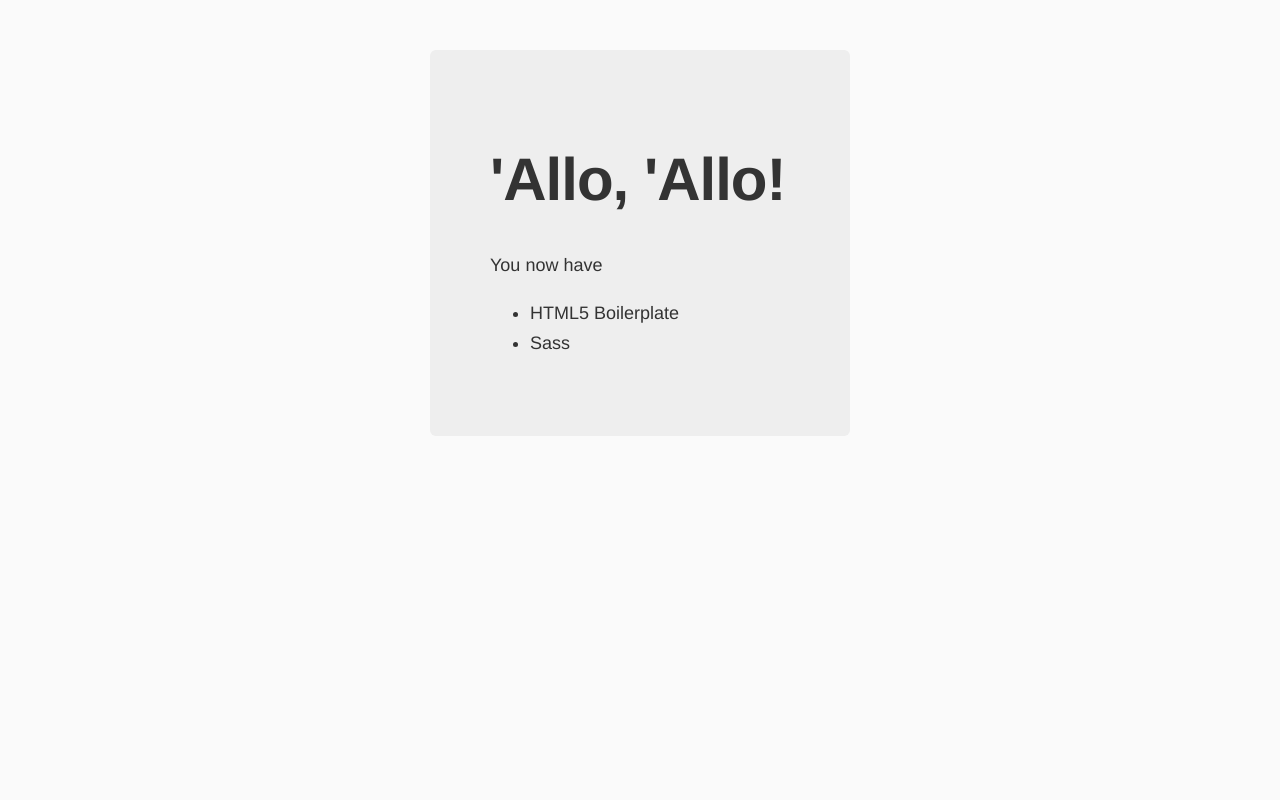
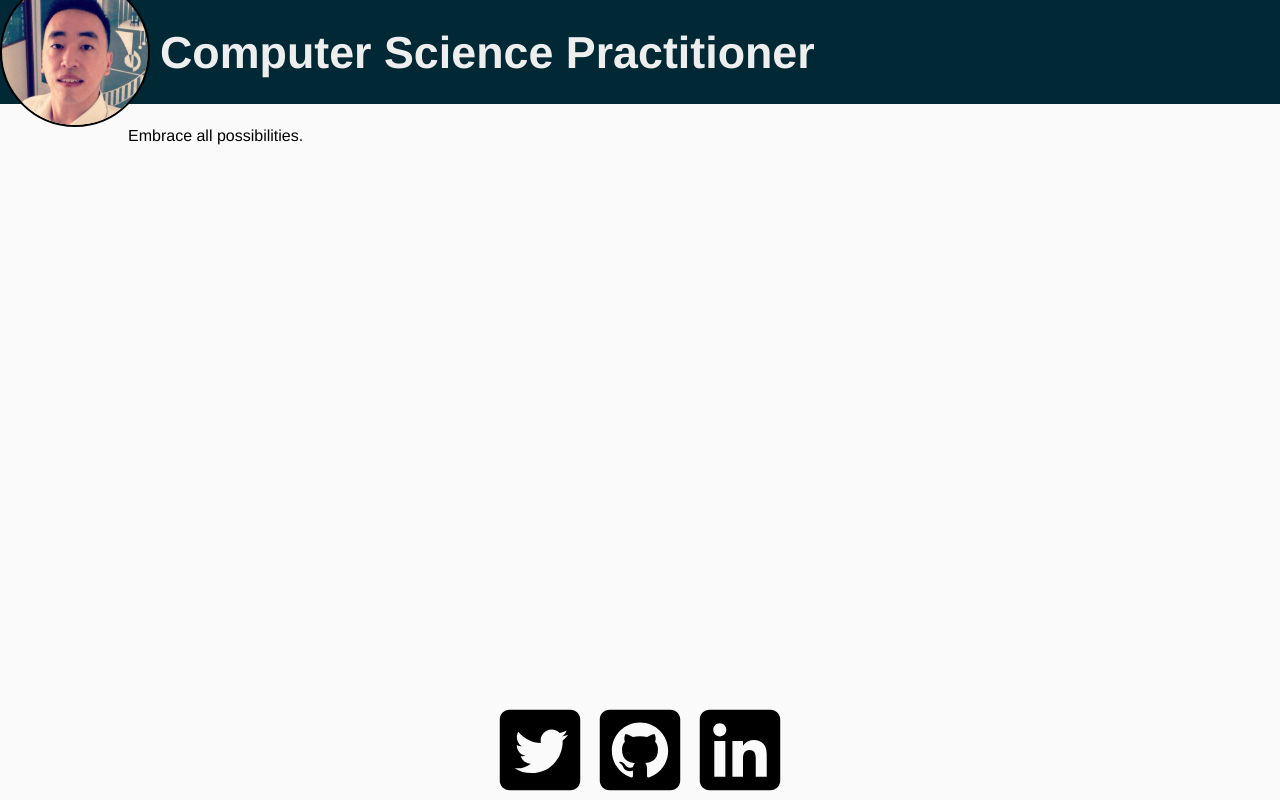
Before and after one commit to yanxiangw/gh-pages, a website: page app/index.html in a window 1280 px wide. Drawn offline with nearby package versions, Linux system fonts and the light colour scheme; files that its build step writes are made by us from their sources.

Commit message:
Replace the boilerplate with actual page. Add basic styles and social links.

```diff
--- a/app/index.html
+++ b/app/index.html
@@ -2,7 +2,7 @@
 <html class="no-js">
   <head>
     <meta charset="utf-8">
-    <title>gh pages</title>
+    <title>Yanxiang Wang</title>
     <meta name="description" content="">
     <meta name="viewport" content="width=device-width">
     <link rel="shortcut icon" href="/favicon.ico">
@@ -20,17 +20,46 @@
       <p class="browsehappy">You are using an <strong>outdated</strong> browser. Please <a href="http://browsehappy.com/">upgrade your browser</a> to improve your experience.</p>
     <![endif]-->
 
-
-    <div class="hero-unit">
-      <h1>'Allo, 'Allo!</h1>
-      <p>You now have</p>
-      <ul>
-      <li>HTML5 Boilerplate</li>
-      <li>Sass</li>
-
-      </ul>
-    </div>
-
+      <header>
+        <div class="profile-img"><img src="images/profile.jpg" alt="Yanxiang Wang" class="alignnone"></div>
+        <h2>Computer Science Practitioner</h2>
+      </header>
+      <div class="main_container">
+        <div class="msg_box">Embrace all possibilities.</div>
+      </div>
+      <footer>
+        <div class="social">
+          <a href="//twitter.com/YanxiangWang">
+            <svg class="twitter" viewBox="0 0 512 512">
+              <use xlink:href='#icon-twitter'/>
+            </svg>
+          </a>
+          <a href="//github.com/yanxiangw">
+            <svg class="github">
+              <use xlink:href='#icon-github'/>
+            </svg>
+          </a>
+          <a href="//sg.linkedin.com/in/yanxiangwang">
+            <svg class="linkedin">
+              <use xlink:href='#icon-linkedin'/>
+            </svg>
+          </a>
+        </div>
+      </footer>
+    <svg style="display: none;">
+      <symbol viewBox="0 0 512 512" id="icon-github">
+        <title>github</title>
+        <path id="github-github-3-icon" d="M412,50H100c-27.614,0-50,22.386-50,50v312c0,27.614,22.386,50,50,50h312c27.614,0,50-22.386,50-50V100 C462,72.386,439.614,50,412,50z M301.672,396.377c-7.311,1.408-9.621-3.086-9.621-6.924c0-4.74,0-20.277,0-39.57 c0-13.448-4.73-22.237-9.895-26.709c32.107-3.567,65.846-15.76,65.846-71.149c0-15.749-5.598-28.61-14.846-38.703 c1.49-3.638,6.432-18.307-1.42-38.162c0,0-12.086-3.873-39.617,14.786c-11.512-3.192-23.867-4.799-36.119-4.858 c-12.252,0.059-24.586,1.667-36.098,4.858c-27.553-18.659-39.664-14.786-39.664-14.786c-7.816,19.855-2.887,34.524-1.385,38.162 c-9.225,10.092-14.857,22.954-14.857,38.703c0,55.26,33.656,67.629,65.693,71.267c-4.131,3.603-7.863,9.962-9.152,19.28 c-8.24,3.686-29.104,10.057-41.965-11.982c0,0-7.627-13.846-22.109-14.867c0,0-14.07-0.176-0.986,8.766 c0,0,9.459,4.437,16.006,21.111c0,0,8.357,25.735,48.467,17.004v26.85c0,3.814-2.324,8.273-9.529,6.936 c-57.303-19.058-98.619-73.121-98.619-136.83c0-79.634,64.564-144.2,144.199-144.2c79.633,0,144.199,64.566,144.199,144.2 C400.199,323.256,358.939,377.285,301.672,396.377z" />
+      </symbol>
+      <symbol viewBox="0 0 512 512" id="icon-linkedin">
+        <title>linkedin</title>
+        <path id="linkedin-linkedin-square-rounded-icon" d="M411.945,50h-312c-27.614,0-50,22.386-50,50v312c0,27.614,22.386,50,50,50h312 c27.614,0,50-22.386,50-50V100C461.945,72.386,439.56,50,411.945,50z M180.996,392.99h-56.537V210.336h56.537V392.99z M152.457,186.417c-18.465,0-33.432-15.09-33.432-33.703c0-18.614,14.967-33.704,33.432-33.704c18.463,0,33.432,15.09,33.432,33.704 C185.889,171.327,170.92,186.417,152.457,186.417z M392.865,392.99h-56.262c0,0,0-69.582,0-95.881 c0-26.296-9.988-40.974-30.781-40.974c-22.629,0-34.453,15.289-34.453,40.974c0,28.133,0,95.881,0,95.881h-54.223V210.336h54.223 v24.599c0,0,16.309-30.171,55.041-30.171s66.455,23.648,66.455,72.572C392.865,326.262,392.865,392.99,392.865,392.99z" />
+      </symbol>
+      <symbol viewBox="0 0 512 512" id="icon-twitter">
+        <title>twitter</title>
+        <path id="twitter-twitter-3-icon" d="M412,50H100c-27.614,0-50,22.386-50,50v312c0,27.614,22.386,50,50,50h312c27.614,0,50-22.386,50-50V100 C462,72.386,439.614,50,412,50z M371.942,207.125c3.553,79.059-55.408,167.203-159.768,167.203 c-31.743,0-61.289-9.305-86.164-25.253c29.821,3.515,59.586-4.758,83.218-23.278c-24.596-0.453-45.356-16.703-52.508-39.035 c8.808,1.684,17.473,1.19,25.383-0.962c-27.03-5.433-45.692-29.784-45.083-55.826c7.577,4.211,16.245,6.74,25.46,7.032 c-25.034-16.73-32.12-49.786-17.396-75.045c27.723,34.006,69.143,56.385,115.857,58.729c-8.199-35.16,18.474-69.019,54.755-69.019 c16.168,0,30.776,6.825,41.029,17.75c12.804-2.52,24.833-7.198,35.694-13.639c-4.197,13.126-13.11,24.141-24.715,31.098 c11.37-1.357,22.204-4.379,32.284-8.851C392.454,189.301,382.926,199.201,371.942,207.125z" />
+      </symbol>
+    </svg>
 
     <!-- build:js(.) scripts/vendor.js -->
     <!-- bower:js -->
--- a/app/styles/main.scss
+++ b/app/styles/main.scss
@@ -1,31 +1,125 @@
 // bower:scss
 // endbower
 
+// sizes
+$max-width: 1170px;
+$mobile-width: 560px;
+$default-padding: 10px;
+$profile-img-size: 150px;
+$profile-border-width: 2px;
+$golden-ratio: 0.618;
+$font-size: 2.8rem;
+$small-font-size: $font-size * $golden-ratio;
+$profile-img-small-size: $profile-img-size * $golden-ratio;
+$profile-clip-size: 23px;
+$header-height: $profile-img-size - $profile-clip-size * 2;
+$header-small-height: $profile-img-small-size - $profile-clip-size * 2 * $golden-ratio;
+
+// font
+$default-font: "Helvetica Neue", Helvetica, Arial, sans-serif;
+
+// colors
+$bg-color: #FAFAFA;
+$twitter-color: #55ACEE;
+$linkedin-color: #083950;
+$github-color: #4183C4;
+$solidate-color: #002935;
+$profile-border-color: black;
+* {
+  margin: 0;
+  padding: 0;
+  box-sizing: border-box;
+}
 body {
-  background: #fafafa;
-  font-family: "Helvetica Neue", Helvetica, Arial, sans-serif;
-  color: #333;
+  background-color: $bg-color;
+  font-family: $default-font;
+  height: 100vh;
 }
-
-.hero-unit {
-  margin: 50px auto 0 auto;
-  width: 300px;
-  font-size: 18px;
-  font-weight: 200;
-  line-height: 30px;
-  background-color: #eee;
-  border-radius: 6px;
-  padding: 60px;
-  h1 {
-    font-size: 60px;
-    line-height: 1;
-    letter-spacing: -1px;
+header {
+  position: relative;
+  height: $header-height;
+  background-color: $solidate-color;
+  color: #eee;
+  .profile-img {
+    position: absolute;
+    top: -$profile-clip-size;
+    left: 0;
+    border: $profile-border-width solid $profile-border-color;
+    display: inline-block;
+    width: $profile-img-size;
+    height: $profile-img-size;
+    border-radius: 50%;
+    overflow: hidden;
+    img {
+      width: $profile-img-size;
+      height: $profile-img-size;
+      max-width: 100%;
+    }
+  }
+  @media (max-width: $mobile-width) {
+    height: $header-small-height;
+    .profile-img {
+      width: $profile-img-small-size;
+      height: $profile-img-small-size;
+      left: -$profile-clip-size;
+      img {
+        width: $profile-img-small-size;
+        height: $profile-img-small-size;
+      }
+    }
+  }
+  h2 {
+    position: absolute;
+    top: 50%;
+    transform: translate(0, -50%);
+    font-size: $font-size;
+    padding-left: $profile-img-size + $default-padding;
+    @media (max-width: $mobile-width) {
+      padding-left: $profile-img-small-size - $profile-clip-size + $default-padding;
+      font-size: $small-font-size;
+    }
   }
 }
-
-.browsehappy {
-  margin: 0.2em 0;
-  background: #ccc;
-  color: #000;
-  padding: 0.2em 0;
+.main_container {
+  margin-top: $profile-clip-size;
+  .msg_box {
+    margin: 0 auto;
+    width: 80%;
+  }
+  @media (max-width: $mobile-width) {
+    margin-top: $profile-clip-size * $golden-ratio;
+  }
 }
+footer {
+  position: absolute;
+  left: 50%;
+  bottom: 0;
+  transform: translate(-50%, 0);
+  .social {
+    display: flex;
+    a {
+      flex-grow: 1;
+      svg {
+        margin: 0 auto;
+        display: block;
+        width: 100px;
+        height: 100px;
+        @media (max-width: 800px) {
+          width: 75px;
+          height: 75px;
+        }
+      }
+      &:hover {
+        .github {
+          fill: $github-color;
+        }
+        .twitter {
+          fill: $twitter-color;
+        }
+        .linkedin {
+          fill: $linkedin-color;
+        }
+      }
+    }
+  }
+}
```
Also changed, not shown: app/images/profile.jpg (added).
